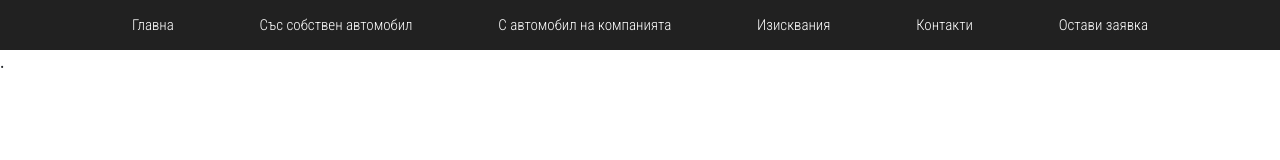
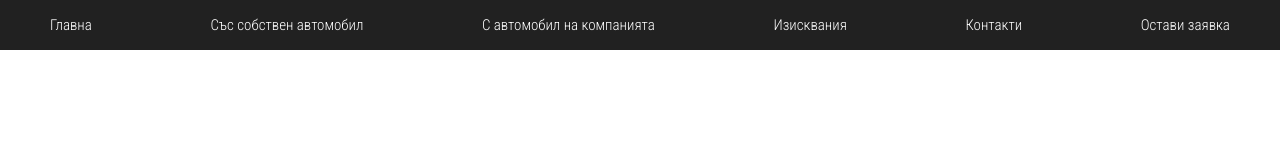
Before and after one commit to vepaks/bootstrap_project, a plain HTML site: page src/index.html in a window 1280 px wide. Drawn offline with nearby package versions, Linux system fonts and the light colour scheme.

Commit message:
23.02.2022

```diff
--- a/src/index.html
+++ b/src/index.html
@@ -16,7 +16,6 @@
 
 <body>
 <header>
-        <div class="container">
     <nav>
         <ul class="menu">
             <li class="menu_item"><a href="#" class="menu_link">Главна</a></li>
@@ -27,10 +26,8 @@
             <li class="menu_item"><a href="#" class="menu_link">Остави заявка</a></li>
         </ul>
     </nav>
-        </div>
 </header>
 
-.
 
 
 <script src="https://cdn.jsdelivr.net/npm/bootstrap@5.1.3/dist/js/bootstrap.bundle.min.js"
```
Lines whose indentation alone changed are shown as unchanged.
